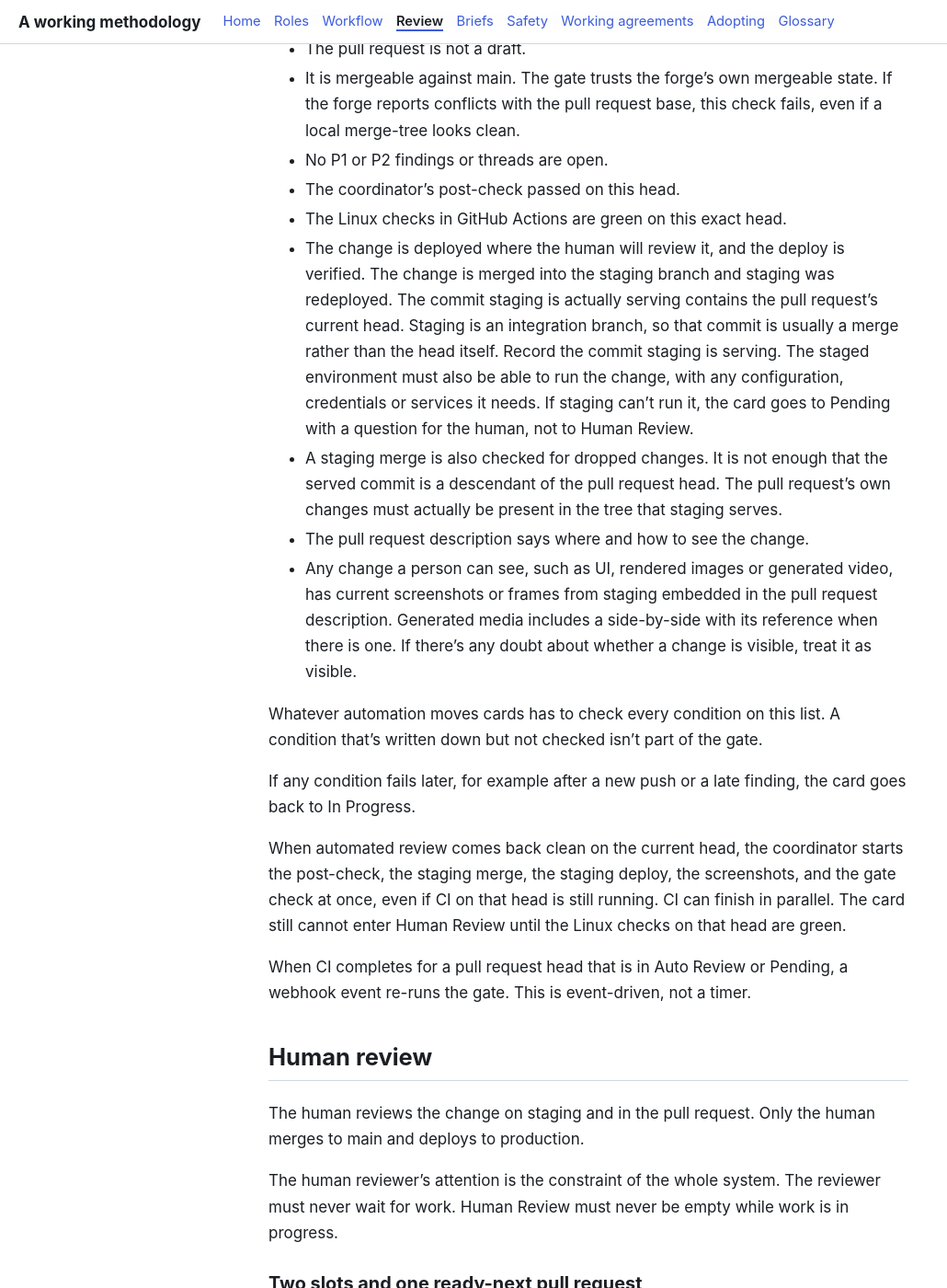
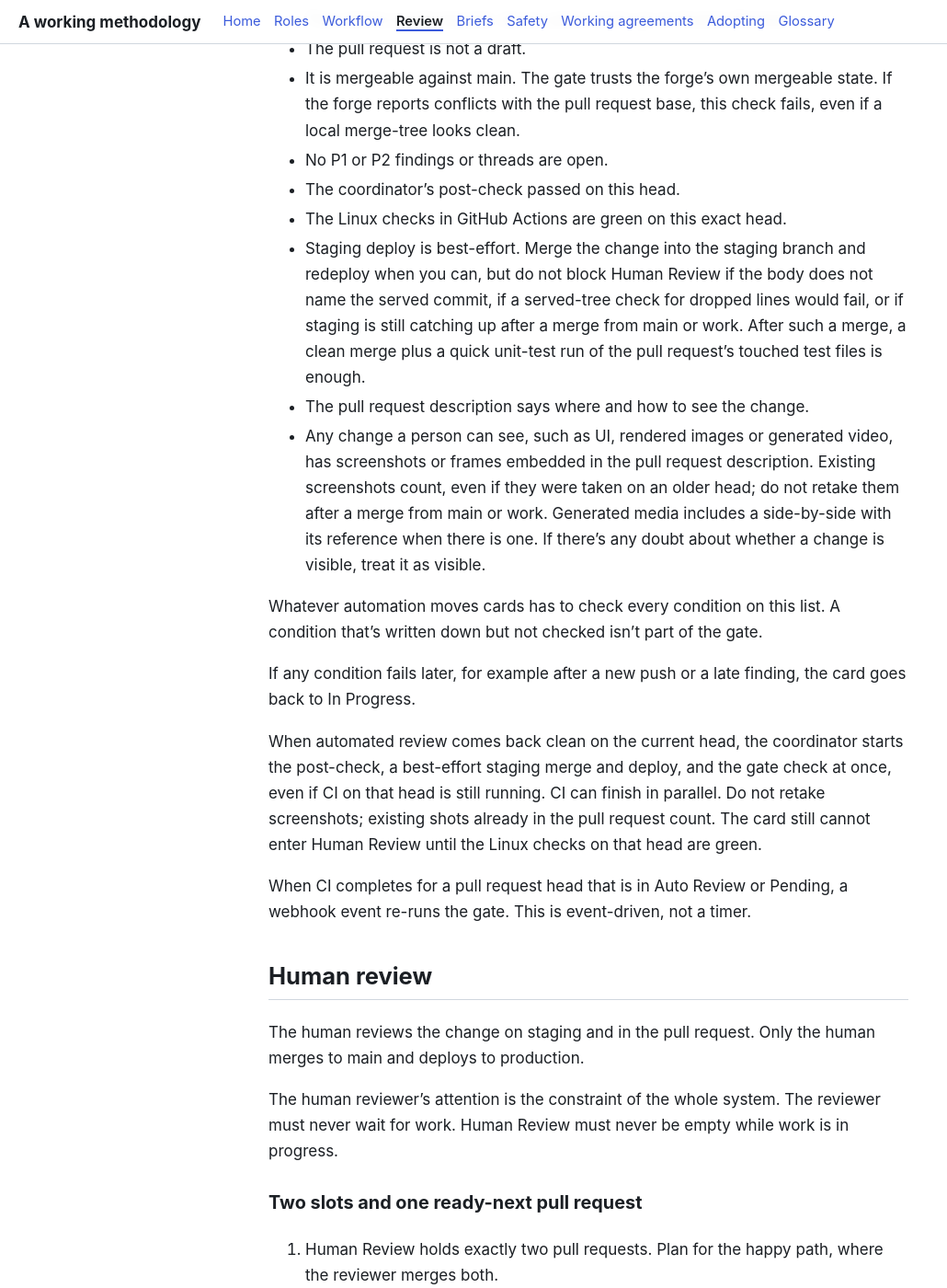
Before and after one commit to tangentcode/methodology, a Jekyll site: the page built from review.md, in a window 1280 px wide and 1400 px high, scrolled down 3618 px. Shown: the whole window at 92% size, without its empty margins (0-1030 px from the left). Built offline with Jekyll 4.4.1, drawn with Linux system fonts in a browser that asks for light colours; our own code applies the rules of GitHub Pages for plain Markdown files; some of the changed text lies outside the part shown.

Commit message:
docs: existing screenshots count; staging deploy is best-effort
Do not retake screenshots after a merge from main or work. Do not
block Human Review if the body does not name the served commit or
if a served-tree dropped-line check would fail.

```diff
--- a/review.md
+++ b/review.md
@@ -60,16 +60,15 @@ A card moves to Human Review only when all of these hold on the current head. Ch
 - No P1 or P2 findings or threads are open.
 - The coordinator's post-check passed on this head.
 - The Linux checks in GitHub Actions are green on this exact head.
-- The change is deployed where the human will review it, and the deploy is verified. The change is merged into the staging branch and staging was redeployed. The commit staging is actually serving contains the pull request's current head. Staging is an integration branch, so that commit is usually a merge rather than the head itself. Record the commit staging is serving. The staged environment must also be able to run the change, with any configuration, credentials or services it needs. If staging can't run it, the card goes to Pending with a question for the human, not to Human Review.
-- A staging merge is also checked for dropped changes. It is not enough that the served commit is a descendant of the pull request head. The pull request's own changes must actually be present in the tree that staging serves.
+- Staging deploy is best-effort. Merge the change into the staging branch and redeploy when you can, but do not block Human Review if the body does not name the served commit, if a served-tree check for dropped lines would fail, or if staging is still catching up after a merge from main or work. After such a merge, a clean merge plus a quick unit-test run of the pull request's touched test files is enough.
 - The pull request description says where and how to see the change.
-- Any change a person can see, such as UI, rendered images or generated video, has current screenshots or frames from staging embedded in the pull request description. Generated media includes a side-by-side with its reference when there is one. If there's any doubt about whether a change is visible, treat it as visible.
+- Any change a person can see, such as UI, rendered images or generated video, has screenshots or frames embedded in the pull request description. Existing screenshots count, even if they were taken on an older head; do not retake them after a merge from main or work. Generated media includes a side-by-side with its reference when there is one. If there's any doubt about whether a change is visible, treat it as visible.
 
 Whatever automation moves cards has to check every condition on this list. A condition that's written down but not checked isn't part of the gate.
 
 If any condition fails later, for example after a new push or a late finding, the card goes back to In Progress.
 
-When automated review comes back clean on the current head, the coordinator starts the post-check, the staging merge, the staging deploy, the screenshots, and the gate check at once, even if CI on that head is still running. CI can finish in parallel. The card still cannot enter Human Review until the Linux checks on that head are green.
+When automated review comes back clean on the current head, the coordinator starts the post-check, a best-effort staging merge and deploy, and the gate check at once, even if CI on that head is still running. CI can finish in parallel. Do not retake screenshots; existing shots already in the pull request count. The card still cannot enter Human Review until the Linux checks on that head are green.
 
 When CI completes for a pull request head that is in Auto Review or Pending, a webhook event re-runs the gate. This is event-driven, not a timer.
 
@@ -84,7 +83,7 @@ The human reviewer's attention is the constraint of the whole system. The review
 1. Human Review holds exactly two pull requests. Plan for the happy path, where the reviewer merges both.
 2. Pending is a queue sorted by conflict count. Pull requests that conflict with nothing (main, the Human Review pull requests, and each other) come first. Fully independent pull requests wait in Pending with no rebase.
 3. A merge pulls the next pull request at once. When the reviewer merges a Human Review pull request, it leaves Human Review. The head of the Pending queue enters immediately, so Human Review holds two again. The reviewer moves on to the other Human Review pull request at once.
-4. The ready-next invariant. While Human Review holds two pull requests and any work is in progress, at least one pull request is fully gated and can enter Human Review once both merge. "Fully gated" means: clean automated review, the second-reviewer pass, green CI, deployed to staging, and screenshots, all on the exact head that will enter. Prefer a pull request that has no conflicts. Only when none exists, speculatively rebase one pull request onto main plus both Human Review pull requests (a `-vN` branch) and gate it there. Do only one speculative rebase at a time.
+4. The ready-next invariant. While Human Review holds two pull requests and any work is in progress, at least one pull request is fully gated and can enter Human Review once both merge. "Fully gated" means: clean automated review, the second-reviewer pass, and green CI on the exact head that will enter, with screenshots present in the pull request (existing shots count even from an older head) and a best-effort staging deploy. Prefer a pull request that has no conflicts. Only when none exists, speculatively rebase one pull request onto main plus both Human Review pull requests (a `-vN` branch) and gate it there. Do only one speculative rebase at a time.
 5. A rejection rebuilds the speculative tip. If the reviewer rejects a Human Review pull request, rebuild the speculative tip without the rejected pull request (start from its `-v0` plain branch), while the reviewer reviews the other pull request.
 6. Events drive the flow, not timers. A clean automated review and a CI-completion event each run the next gate step at once, even when CI is still running at review time. The gate uses the forge's own mergeable state. A staging merge is checked so that it does not silently drop a pull request's changes.
 7. The reviewer always knows the state. When Human Review becomes empty, the swarm manager tells the reviewer at once that it noticed, and names the next pull request and its ETA.
```
Also changed, not shown: roles.md (+1 -1 lines), workflow.md (+4 -4 lines).
